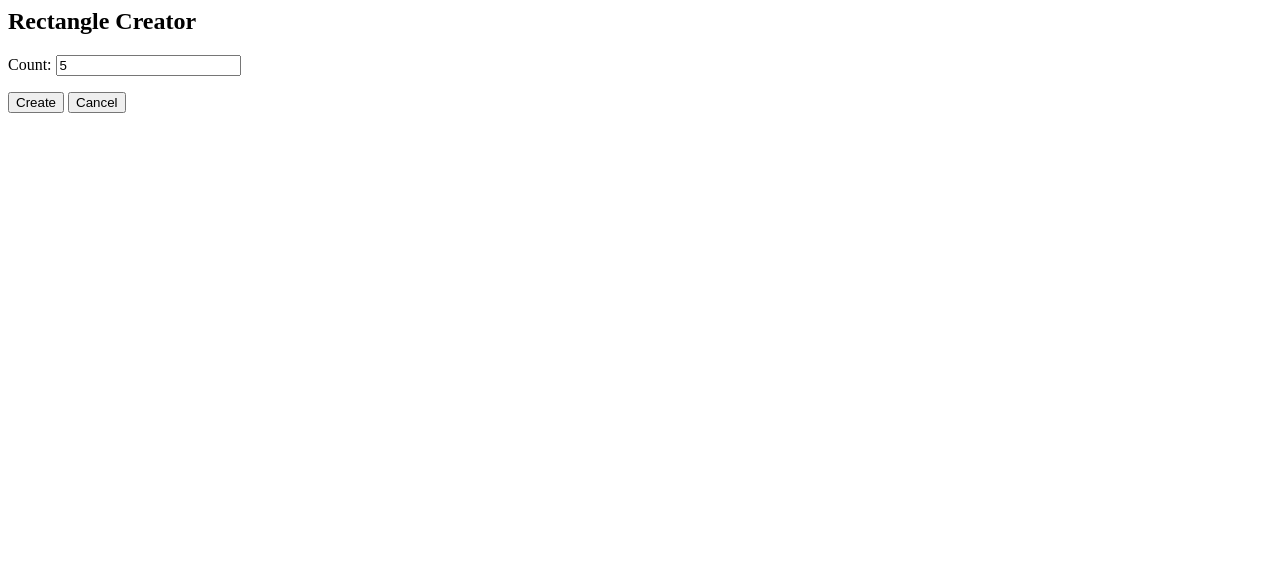
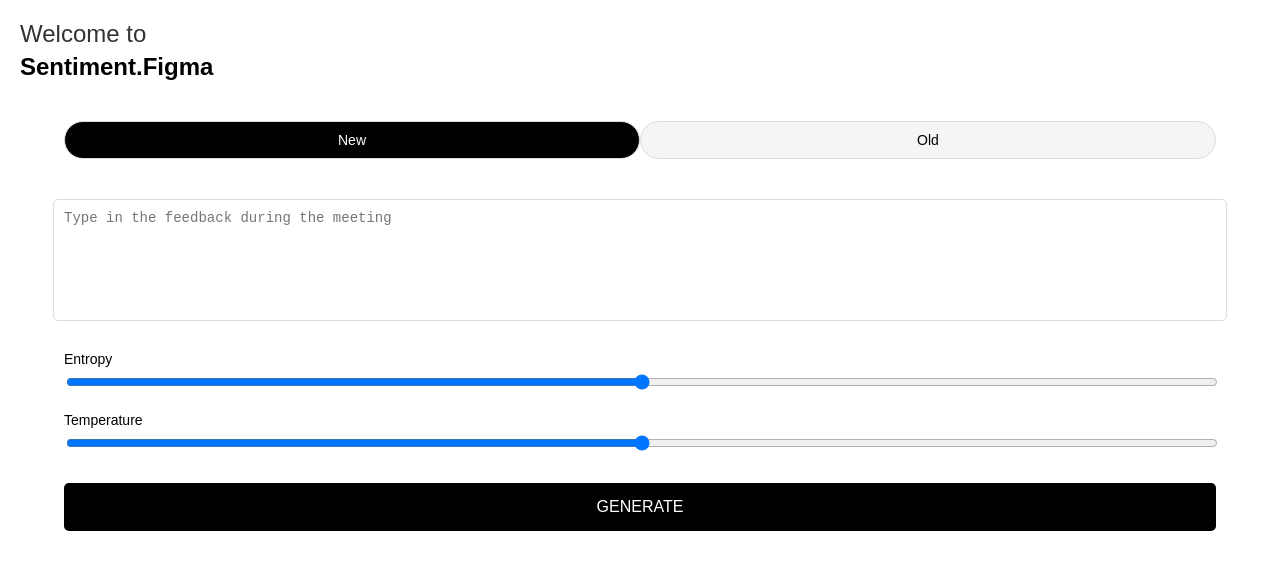
Before and after one commit to cakkrie/SentimentAI.Figma, a website: page ui.html in a window 1280 px wide. Drawn offline with Linux system fonts and the light colour scheme.

Commit message:
UI update 11.25

```diff
--- a/code.ts
+++ b/code.ts
@@ -7,7 +7,7 @@
 // full browser environment (See https://www.figma.com/plugin-docs/how-plugins-run).
 
 // This shows the HTML page in "ui.html".
-figma.showUI(__html__);
+figma.showUI(__html__, { width: 320, height: 640, title: 'Create Rectangles' });
 
 // Calls to "parent.postMessage" from within the HTML page will trigger this
 // callback. The callback will be passed the "pluginMessage" property of the
--- a/ui.html
+++ b/ui.html
@@ -1,17 +1,152 @@
-<h2>Rectangle Creator</h2>
-<p>Count: <input id="count" type="number" value="5"></p>
-<button id="create">Create</button>
-<button id="cancel">Cancel</button>
-<script>
+<!DOCTYPE html>
+<html lang="en">
+<head>
+  <meta charset="UTF-8">
+  <meta name="viewport" content="width=device-width, initial-scale=1.0">
+  <title>Sentiment AI</title>
+  <style>
+    body {
+      font-family: Arial, sans-serif;
+      margin: 0;
+      padding: 0;
+      display: flex;
+      flex-direction: column;
+      align-items: center;
+      background-color: #ffffff;
+      color: #000000;
+      width: 100%;
+      height: 100%;
+    }
 
-document.getElementById('create').onclick = () => {
-  const textbox = document.getElementById('count');
-  const count = parseInt(textbox.value, 10);
-  parent.postMessage({ pluginMessage: { type: 'create-shapes', count } }, '*')
-}
+    h1 {
+      align-self: flex-start; /* Overrides the center alignment from the body */
+      font-size: 24px;
+      padding-left: 20px;
+      color:#333;
+      margin-top: 20px;
+      margin-bottom: 0; /* Remove bottom margin */
+      font-weight: 100;
+      text-align: left;
+    }
 
-document.getElementById('cancel').onclick = () => {
-  parent.postMessage({ pluginMessage: { type: 'cancel' } }, '*')
-}
+    h2 {
+      align-self: flex-start; /* Overrides the center alignment from the body */
+      padding-left: 20px;
+      font-size: 24px;
+      margin-top: 5px; /* Remove top margin */
+      text-align: left;
+    }
 
-</script>
+    .container {
+      display: flex;
+      flex-direction: column;
+      align-items: center;
+      width: 90%;
+    }
+
+    .switch {
+      display: flex;
+      justify-content: center;
+      margin: 20px 0;
+      width: 100%;
+      border-radius: 20px;
+    }
+
+    .switch button {
+      flex: 1;
+      border: 1px solid #ddd;
+      background-color: #f5f5f5;
+      padding: 10px;
+      cursor: pointer;
+      font-size: 14px;
+      border-radius: 20px;
+    }
+
+    .switch button.active {
+      background-color: #000;
+      color: #fff;
+    }
+
+    textarea {
+      width: 100%;
+      height: 100px;
+      margin: 20px 0;
+      padding: 10px;
+      border: 1px solid #ddd;
+      border-radius: 5px;
+      font-size: 14px;
+      resize: none;
+    }
+
+    .slider-container {
+      display: flex;
+      flex-direction: column;
+      align-items: flex-start;
+      width: 100%;
+      margin: 10px 0;
+    }
+
+    .slider-container label {
+      margin-bottom: 5px;
+      font-size: 14px;
+    }
+
+    .slider-container input {
+      width: 100%;
+    }
+
+    button#generate {
+      background-color: #000;
+      color: #fff;
+      padding: 15px;
+      border: none;
+      border-radius: 5px;
+      font-size: 16px;
+      cursor: pointer;
+      width: 100%;
+      margin: 20px 0;
+    }
+
+    button#generate:hover {
+      background-color: #333;
+    }
+  </style>
+</head>
+<body>
+  <h1>Welcome to</h1>
+  <h2>Sentiment.Figma</h2>
+  <div class="container">
+    <div class="switch">
+      <button class="active" id="new">New</button>
+      <button id="old">Old</button>
+    </div>
+
+    <textarea id="feedback" placeholder="Type in the feedback during the meeting"></textarea>
+
+    <div class="slider-container">
+      <label for="entropy">Entropy</label>
+      <input id="entropy" type="range" min="0" max="1" step="0.1">
+    </div>
+
+    <div class="slider-container">
+      <label for="temperature">Temperature</label>
+      <input id="temperature" type="range" min="0" max="1" step="0.1">
+    </div>
+
+    <button id="generate">GENERATE</button>
+  </div>
+  <script>
+    // JavaScript to handle button actions (if necessary)
+    document.getElementById('generate').onclick = () => {
+      const feedback = document.getElementById('feedback').value;
+      const entropy = document.getElementById('entropy').value;
+      const temperature = document.getElementById('temperature').value;
+
+      parent.postMessage(
+        { pluginMessage: { type: 'generate', feedback, entropy, temperature } },
+        '*'
+      );
+    };
+  </script>
+</body>
+</html>
```
Also changed, not shown: 1 other file.
